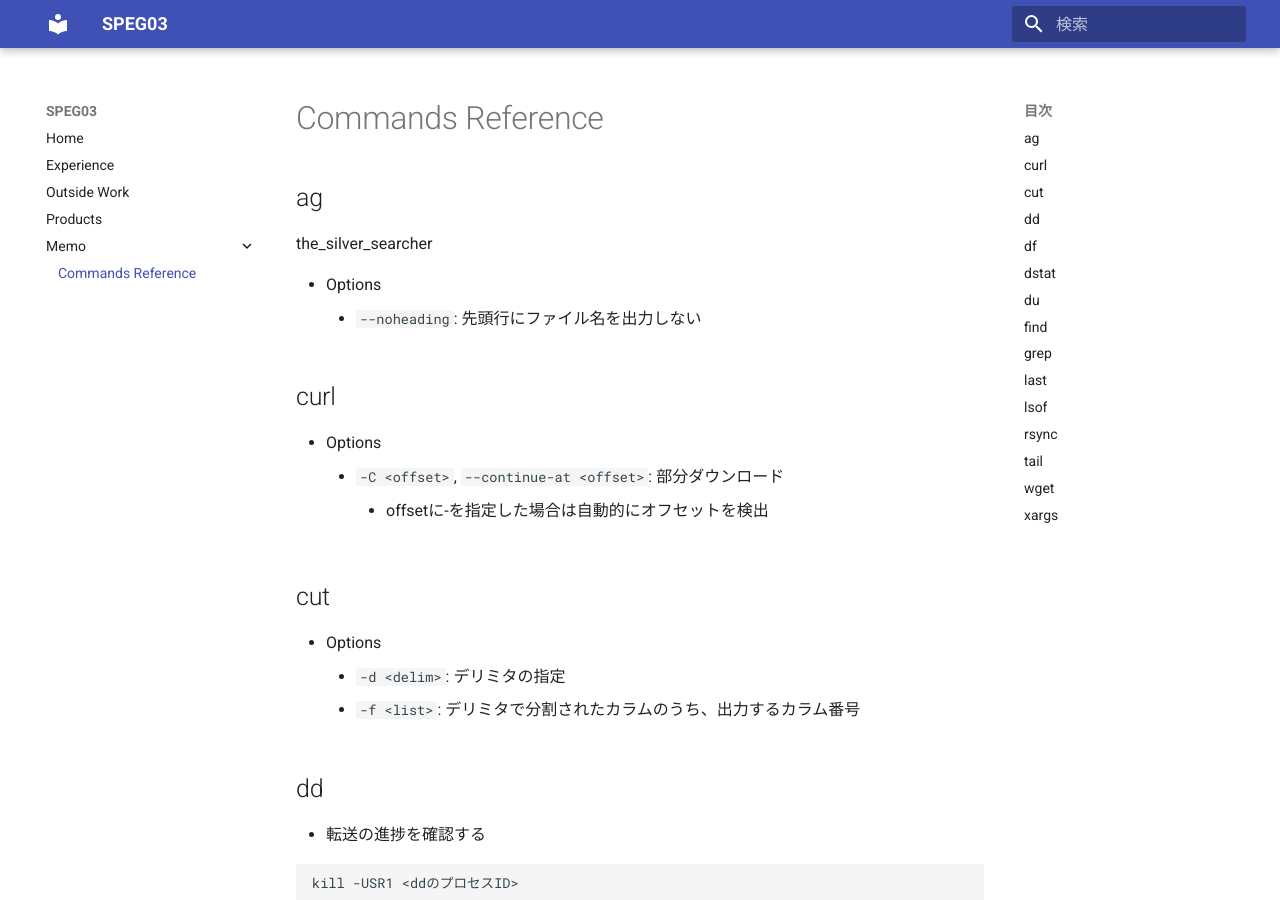
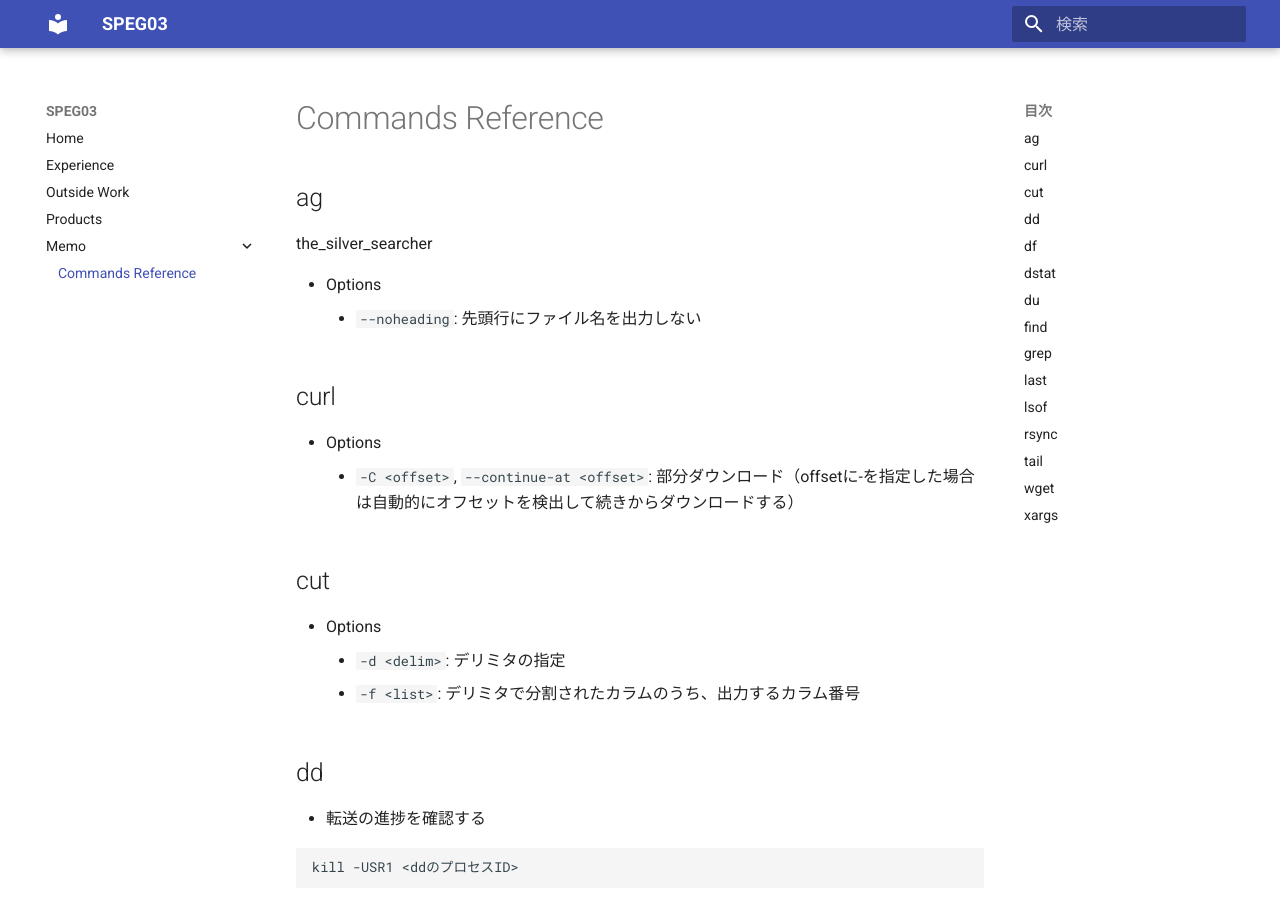
Before and after one commit to speg03/sp3.dev, an MkDocs documentation site: the page built from docs/memo/commands_reference.md, in a window 1280 px wide and 900 px high. Built offline with MkDocs 1.6.1 and Material for MkDocs 9.7.7, drawn with Linux system fonts in a browser that asks for light colours.

Commit message:
:speech_balloon: Update curl description

```diff
--- a/docs/memo/commands_reference.md
+++ b/docs/memo/commands_reference.md
@@ -10,8 +10,7 @@ the_silver_searcher
 ## curl
 
 * Options
-    * `-C <offset>`, `--continue-at <offset>`: 部分ダウンロード
-        * offsetに-を指定した場合は自動的にオフセットを検出
+    * `-C <offset>`, `--continue-at <offset>`: 部分ダウンロード（offsetに-を指定した場合は自動的にオフセットを検出して続きからダウンロードする）
 
 ## cut
 
```
